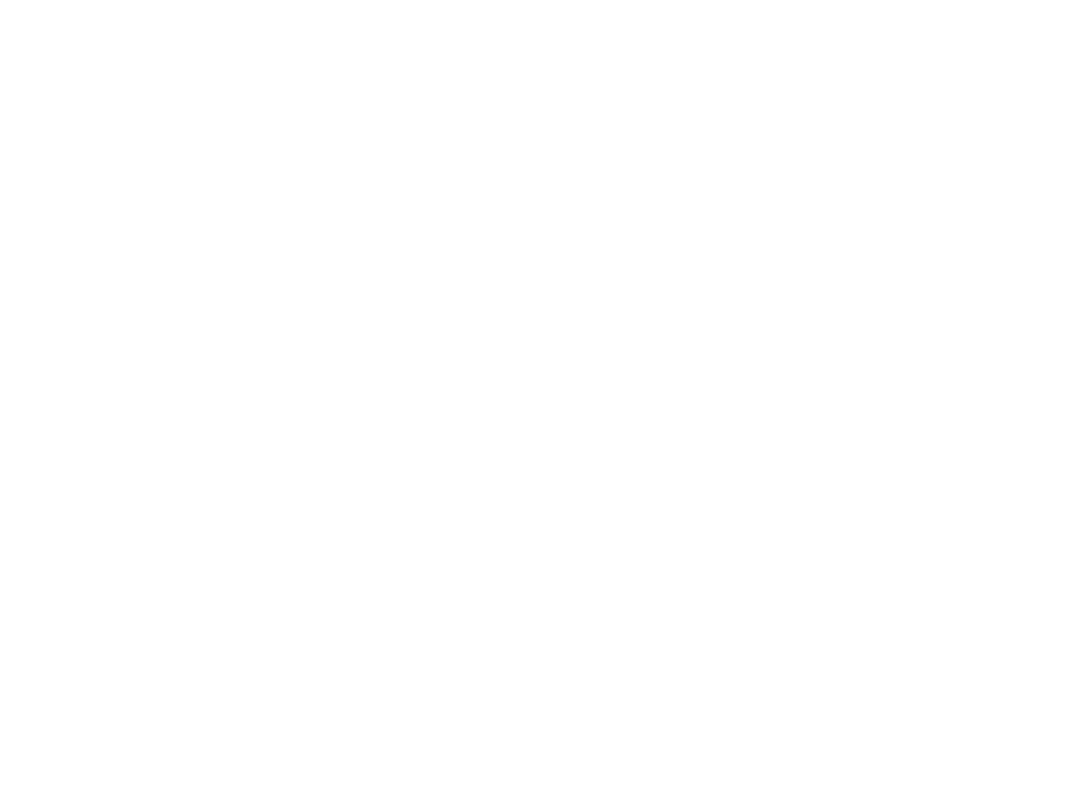
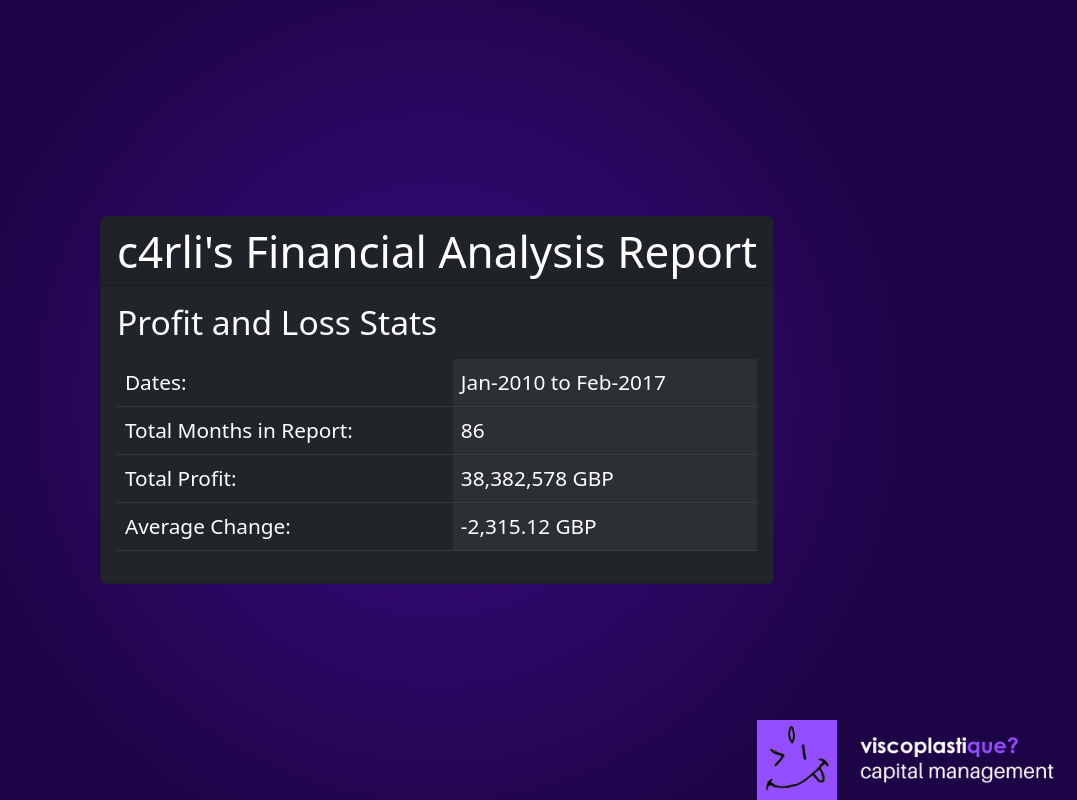
Before and after one commit to c4rli/Bootcamp-Challenge-4--Console-Finances, a plain HTML site: page index.html in a window 1280 px wide. Shown: the whole page, without its empty margins (203-1280 px from the left). Drawn offline with nearby package versions, Linux system fonts and the light colour scheme.

Commit message:
Add webpage UI

```diff
--- a/assets/index.js
+++ b/assets/index.js
@@ -130,6 +130,14 @@ var averageChange = +(totalChange / (totalMonths - 1)).toFixed(2);
 
 console.log(greatestProfits.length)
 
+document.getElementById("data-dates").innerHTML = (`${finances[0][0]} to ${finances[totalMonths - 1][0]}`);
+document.getElementById("data-totMonths").innerHTML = (`${totalMonths}`);
+document.getElementById("data-totProfit").innerHTML = (`${totalProfit.toLocaleString()} ${currency}`);
+document.getElementById("data-avgChange").innerHTML = (`${averageChange.toLocaleString()} ${currency}`);
+
+
+
+
 console.log(`c4rli's Financial Analysis Report \n
     Dates: ${finances[0][0]} to ${finances[totalMonths - 1][0]}\n
     Total Months in Report: ${totalMonths}\n
--- /dev/null
+++ b/css/style.css
@@ -0,0 +1,34 @@
+h1 {
+    font-size: calc(1.5em + 1vw);
+}
+
+h2 {
+    font-size: calc(1em + 1vw);
+}
+
+body {
+    background: rgb(58,10,129);
+background: radial-gradient(circle, rgba(58,10,129,1) 0%, rgba(29,4,70,1) 66%);
+font-size: calc(0.5em + 1vw);
+min-width: none;
+}
+
+footer {
+    height: 10%;
+    max-height: 200px;
+    position:absolute;
+    bottom: 0;
+    width: 100%;
+}
+
+footer img {
+
+    max-height: 100%;
+    max-width: auto;
+    position: absolute;
+    right: 0;
+}
+
+#content-card {
+    /* width: 50%; */
+}
--- a/index.html
+++ b/index.html
@@ -4,9 +4,53 @@
   <meta charset="UTF-8">
   <meta http-equiv="X-UA-Compatible" content="IE=edge">
   <meta name="viewport" content="width=device-width, initial-scale=1.0">
+
+  <!-- CSS only -->
+<link href="https://cdn.jsdelivr.net/npm/bootstrap@5.2.3/dist/css/bootstrap.min.css" rel="stylesheet" integrity="sha384-rbsA2VBKQhggwzxH7pPCaAqO46MgnOM80zW1RWuH61DGLwZJEdK2Kadq2F9CUG65" crossorigin="anonymous">
+<link rel="stylesheet" href="./css/style.css">
   <title>M4 Challenge</title>
+
 </head>
-<body>
+<body class="vh-100 vw-100">
+  <div class="d-flex justify-content-center align-items-center h-100 flex-column">
+  <div id="content-card" class="card table-dark bg-dark">
+    <h1 class="card-header">c4rli's Financial Analysis Report</h1>
+    <div class="card-body">
+      <h2 class="card-title">Profit and Loss Stats</h2>
+      <p class="card-text">
+        <table class="table table-dark table-hover table-striped-columns">
+          <tbody>
+            <tr>
+              <td>Dates:</td>
+              <td id="data-dates">54465</td>
+            </tr>
+            <tr>
+              <td>Total Months in Report:</td>
+              <td id="data-totMonths"></td>
+            </tr>
+            <tr>
+              <td>Total Profit:</td>
+              <td id="data-totProfit"></td>
+            </tr>
+            <tr>
+              <td>Average Change:</td>
+              <td id="data-avgChange"></td>
+            </tr>
+          </tbody>
+        </table>
+      </p>
+      <!-- <a href="#" class="btn btn-primary">Go somewhere</a> -->
+    </div>
+  </div>
+</div>
+
+
+<footer>
+  <img src="./assets/logo-text.png">
+</footer>
+
+  <!-- JavaScript Bundle with Popper -->
+<script src="https://cdn.jsdelivr.net/npm/bootstrap@5.2.3/dist/js/bootstrap.bundle.min.js" integrity="sha384-kenU1KFdBIe4zVF0s0G1M5b4hcpxyD9F7jL+jjXkk+Q2h455rYXK/7HAuoJl+0I4" crossorigin="anonymous"></script>
   <script src="./assets/index.js"></script>
 </body>
 </html>
```
Also changed, not shown: assets/logo-text.png (added), assets/logo.png (added).
